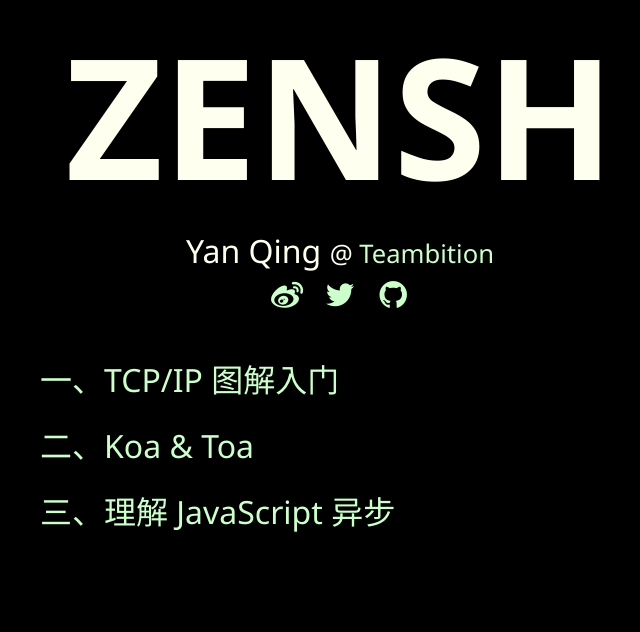
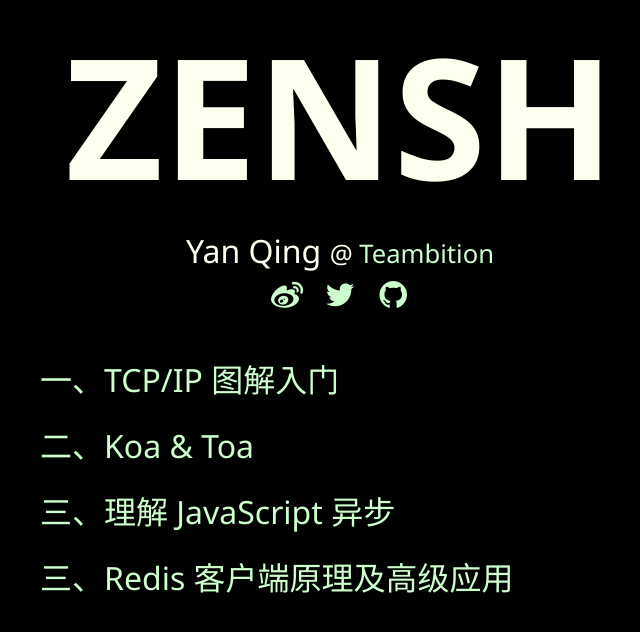
Before and after one commit to zensh/slides, a website: page index.html in a window 1280 px wide. Shown: the whole page, without its empty margins (300-940 px from the left). Drawn offline with Linux system fonts and the light colour scheme.

Commit message:
thunk-redis

```diff
--- a/index.html
+++ b/index.html
@@ -27,6 +27,7 @@
       <a href="2015tcpip/index.html">一、TCP/IP 图解入门</a>
       <a href="2015toakoa/index.html">二、Koa &amp; Toa</a>
       <a href="2015js-async/index.html">三、理解 JavaScript 异步</a>
+      <a href="2016thunk-redis/index.html">三、Redis 客户端原理及高级应用</a>
     </section>
 
     <script type="text/javascript">
```
